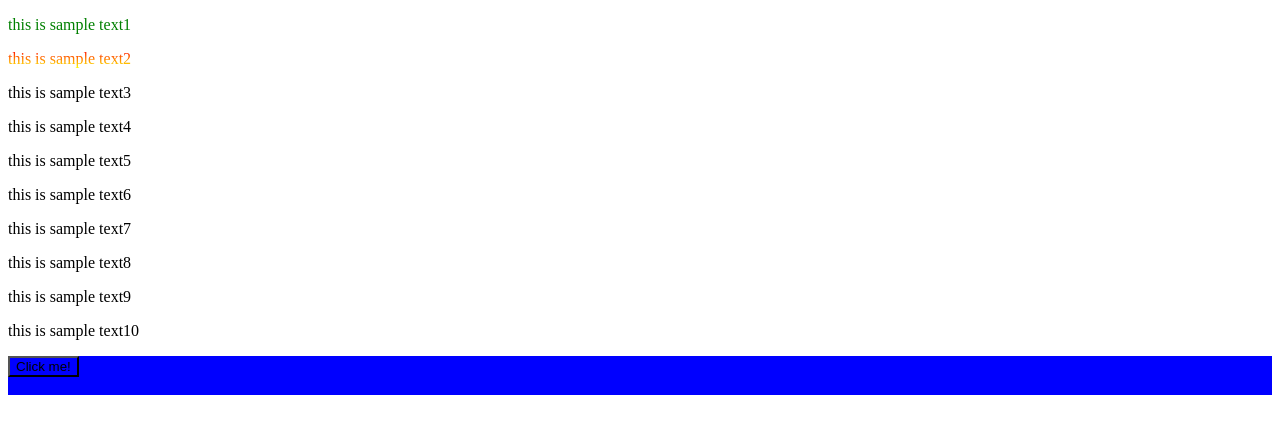
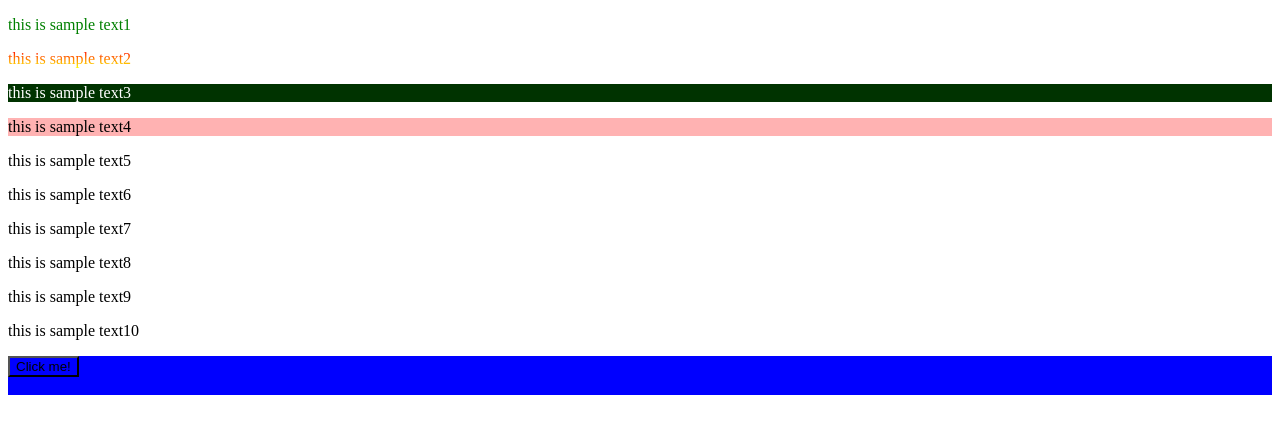
Before and after one commit to MerajBighamian/css, a plain HTML site: page section7/index.html in a window 1280 px wide. Drawn offline with Linux system fonts and the light colour scheme.

Commit message:
add rgb and rgba color mode

```diff
--- a/section7/style.css
+++ b/section7/style.css
@@ -26,3 +26,16 @@ div{
     background-color: currentColor;
     border-color: currentColor;
 }
+
+/* rgb color  => red vlue green color */
+
+p.color3{
+    color: rgb(255,255,255);
+    background-color: rgb(0, 51, 0);
+}
+
+/* rgba color  => red vlue green alpha color */
+
+p.color4{
+    background-color: rgba(255, 0, 0, 0.3);
+}
```
